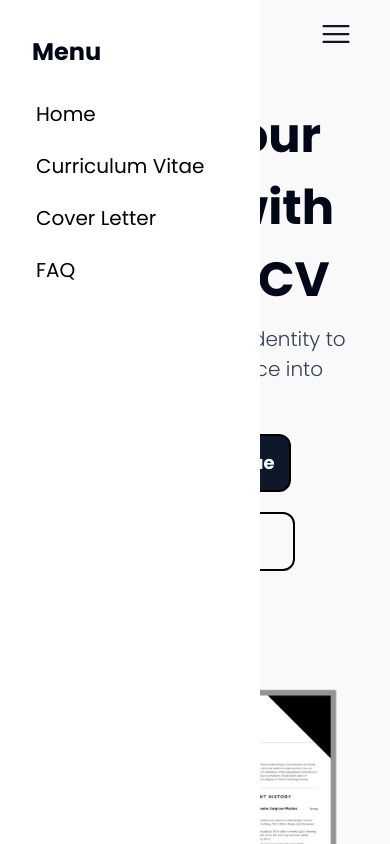
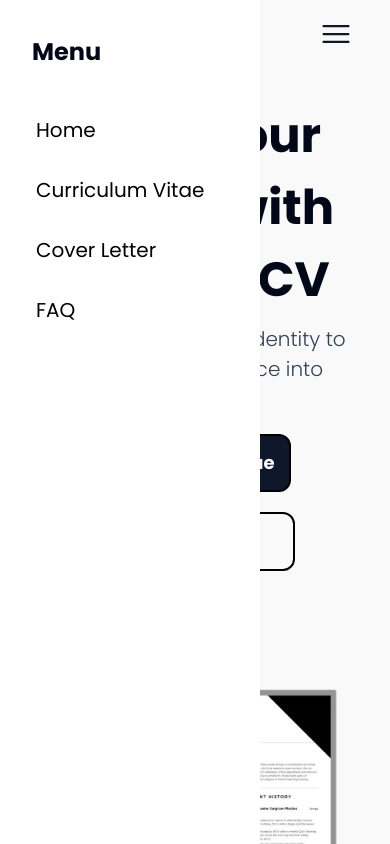
Before and after one commit to ManisaBachtiar/DNCraftCV, a React (Vite) app: page / in a window 390 px wide. Both pictures are taken after a click on the picture 336 px from the left and 34 px from the top of the page. Shown: the top 844 px of the page. Built offline with nearby package versions, Linux system fonts and the light colour scheme.

Commit message:
still responsiveness

```diff
--- a/src/components/NavBar.tsx
+++ b/src/components/NavBar.tsx
@@ -105,11 +105,11 @@ const NavBar: React.FC = () => {
             >
             <div className={`md:hidden bg-white fixed top-0 left-0 h-screen w-2/3`}>
                 <h1 className="text-2xl px-8 mt-9 font-bold">Menu</h1>
-                <ul className="text-black flex flex-col font-medium text-xl mt-5 px-6 list-none xl:text-lg">
-                    <li className="m-3"><a href="#home">Home</a></li>
-                    <li className="m-3"><a href="/generate">Curriculum Vitae</a></li>
-                    <li className="m-3"><a href="#home">Cover Letter</a></li>
-                    <li className="m-3"><a href="#home">FAQ</a></li>
+                <ul className="text-black flex flex-col  font-medium text-xl mt-5 list-none xl:text-lg">
+                    <li className="py-4 px-9 mt-3 hover:bg-gray-100 "><a href="#home">Home</a></li>
+                    <li className="  py-4 px-9 hover:bg-gray-100"><a href="/generate">Curriculum Vitae</a></li>
+                    <li className=" py-4 px-9 hover:bg-gray-100"><a href="#home">Cover Letter</a></li>
+                    <li className=" py-4 px-9 hover:bg-gray-100"><a href="#home">FAQ</a></li>
                 </ul>
             </div>
             </CSSTransition>
--- a/src/components/SideBar.tsx
+++ b/src/components/SideBar.tsx
@@ -13,7 +13,7 @@ const SideBarComponent = {
     Root: ({ children }: {children?: React.ReactNode;}) => {
         return (
             <div className=" hidden sm:block h-screen fixed">
-            <div className="bg-black h-screen w-64">
+            <div className="bg-black h-screen w-64 ">
                 { children }
             </div>
             </div>
@@ -38,7 +38,7 @@ const SideBarComponent = {
 
     Item: ({ children, isActive, onClick, ...imgProps }: React.ImgHTMLAttributes<HTMLImageElement> & {children?: string; isActive?: boolean; onClick?: () => void}) => {
         return (
-            <li onClick={onClick} className={`px-8 py-5 cursor-pointer text-white flex transition-colors duration-300 ease-in-out ${isActive ? "bg-blue-500 text-white" : "bg-transparent text-white"}`}>
+            <li onClick={onClick} className={`px-8 py-5 cursor-pointer  text-white flex transition-colors duration-300 ease-in-out ${isActive ? "bg-blue-500 text-white" : "bg-transparent text-white"}`}>
                 <img {...imgProps} className="w-[12%] mr-3 transition-colors duration-500 ease-in-out" />
                 <a className="mt-1 transition-colors duration-500 ease-in-out">{ children }</a>
             </li>
--- a/src/forms/ui/Summary.tsx
+++ b/src/forms/ui/Summary.tsx
@@ -44,7 +44,7 @@ const Summary: React.FC = () => {
                 <form.Description>Include all relevant achievements, experiences, and skills in your CV related to the position you are applying for.</form.Description>
             </form.TopLayout>
 
-            <div className="ml-[18rem] mt-10 h-80">
+            <div className="ml-4 sm:ml-[18rem] mt-10 w-full sm:w-[80%] h-80">
                 <h3 className="font-bold ml-6">Description:</h3>
                 <ReactEditor onChange={handleEditorChange} />
             </div>
--- a/src/utils/FormLayoutBuilder.tsx
+++ b/src/utils/FormLayoutBuilder.tsx
@@ -59,7 +59,7 @@ class FormLayoutBuilder {
             <div className="max-w-7xl mx-auto">
                 { children }
 
-                <Button className="ml-7 sm:ml-[90%] font-bold mt-20 mb-9" onClick={this.m_nextButtonHandler}>Next</Button>
+                <Button className="ml-10 sm:ml-[90%] font-bold mt-12 sm:mt-20 mb-9" onClick={this.m_nextButtonHandler}>Next</Button>
             </div>
         )
     }
```
